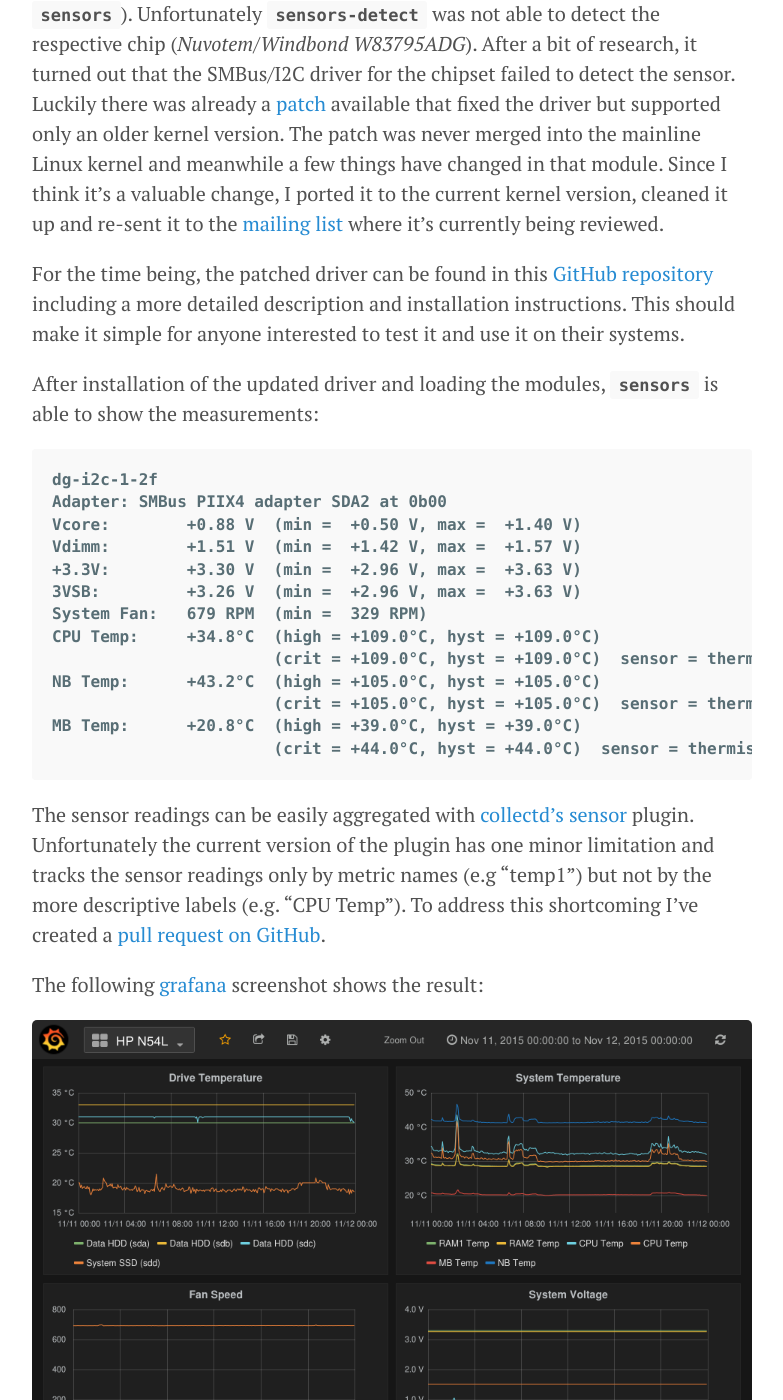
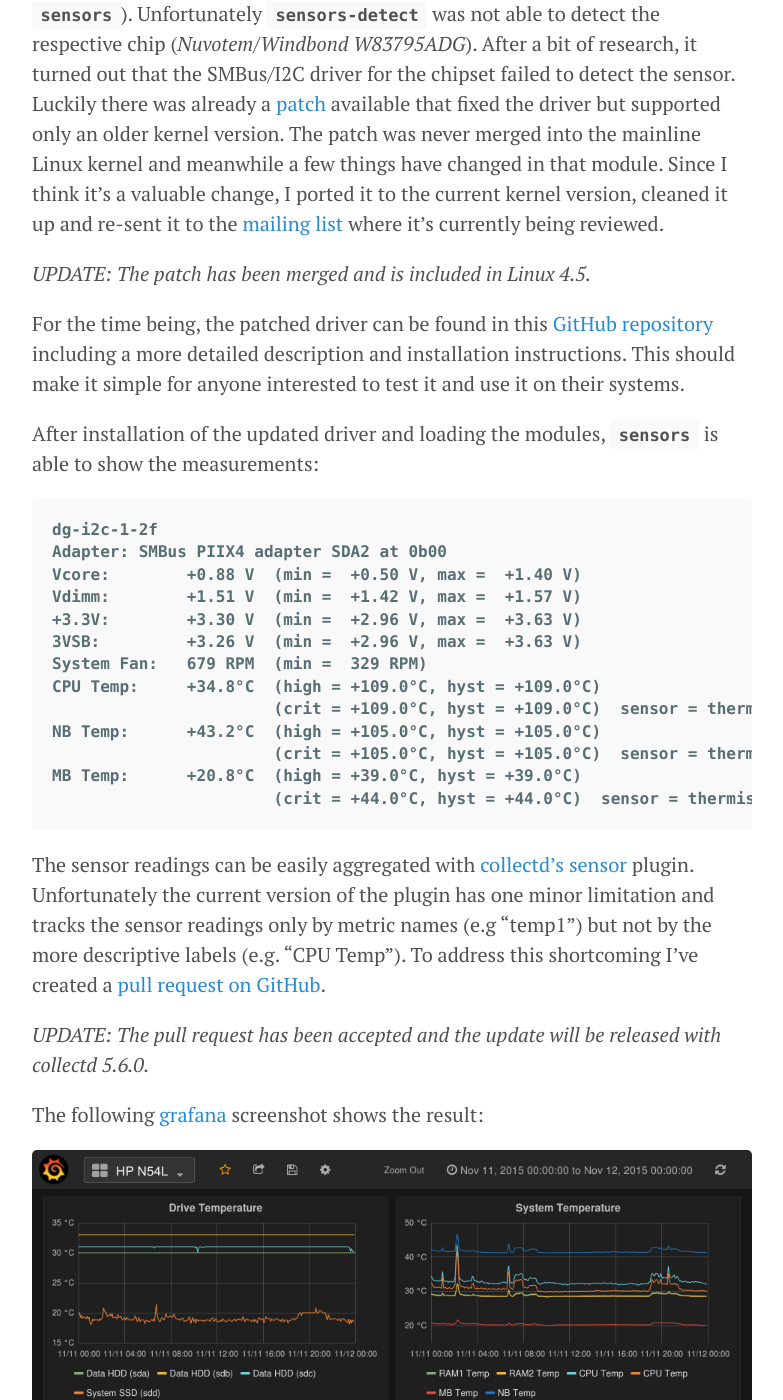
Before and after one commit to fetzerch/fetzerch.github.io, a Jekyll site: the page built from _posts/2015-11-15-hp-n54l-drivers.md, in a window 1280 px wide and 1400 px high, scrolled down 521 px. Shown: the whole window, without its empty margins (248-1031 px from the left). Built offline with Jekyll 4.4.1, drawn with Linux system fonts in a browser that asks for light colours; nearby versions of some CDN libraries.

Commit message:
posts: Update Monitoring HP N54L post
- Kernel patch has been released in Linux 4.5.0.
- Pull request for collectd has been accepted for the 5.6.0 release.

```diff
--- a/_posts/2015-11-15-hp-n54l-drivers.md
+++ b/_posts/2015-11-15-hp-n54l-drivers.md
@@ -28,6 +28,8 @@
 in that module. Since I think it's a valuable change, I ported it to the
 current kernel version, cleaned it up and re-sent it to the
 [mailing list][ml-i2c] where it's currently being reviewed.
+
+*UPDATE: The patch has been merged and is included in Linux 4.5.*
 
 For the time being, the patched driver can be found in this [GitHub
 repository][n54l-drivers] including a more detailed description and
@@ -60,6 +62,9 @@
 (e.g. "CPU Temp"). To address this shortcoming I've created a
 [pull request on GitHub][collectd-pr].
 
+*UPDATE: The pull request has been accepted and the update will be
+released with collectd 5.6.0.*
+
 The following [grafana] screenshot shows the result:
 
 {% include image.html image="hp-n54l-drivers_grafana.png" %}
```
